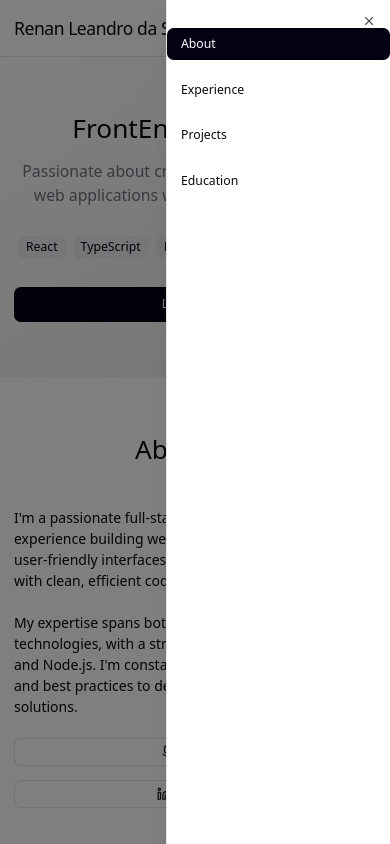
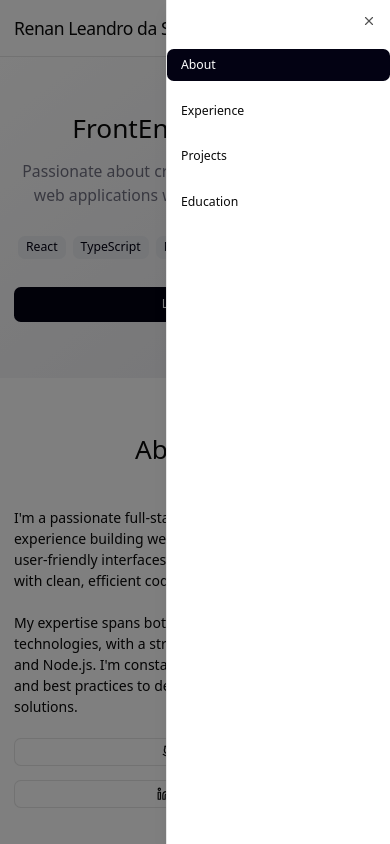
Before and after one commit to renyzeraa/portfolio-v3, a React (Vite) app: page / in a window 390 px wide. Both pictures are taken after a click on the button "Toggle menu". Shown: the top 844 px of the page. Built offline with nearby package versions, Linux system fonts and the light colour scheme.

Commit message:
fix: sheet error menu mobile

```diff
--- a/src/components/header.tsx
+++ b/src/components/header.tsx
@@ -1,6 +1,6 @@
 import { Menu } from "lucide-react";
 import { Button } from "./ui/button";
-import { Sheet, SheetContent, SheetTrigger } from "./ui/sheet";
+import { Sheet, SheetContent, SheetDescription, SheetHeader, SheetTitle, SheetTrigger } from "./ui/sheet";
 import { useState } from "react";
 
 export function Header() {
@@ -51,7 +51,11 @@ export function Header() {
                                 </Button>
                             </SheetTrigger>
                             <SheetContent side="right" className="w-64">
-                                <div className="flex flex-col space-y-4 mt-8">
+                                <SheetHeader>
+                                    <SheetTitle className="hidden"></SheetTitle>
+                                    <SheetDescription className="hidden"></SheetDescription>
+                                </SheetHeader>
+                                <div className="flex flex-col space-y-4 mt-2">
                                     {navigationItems.map((item) => (
                                         <Button
                                             key={item.id}
```
